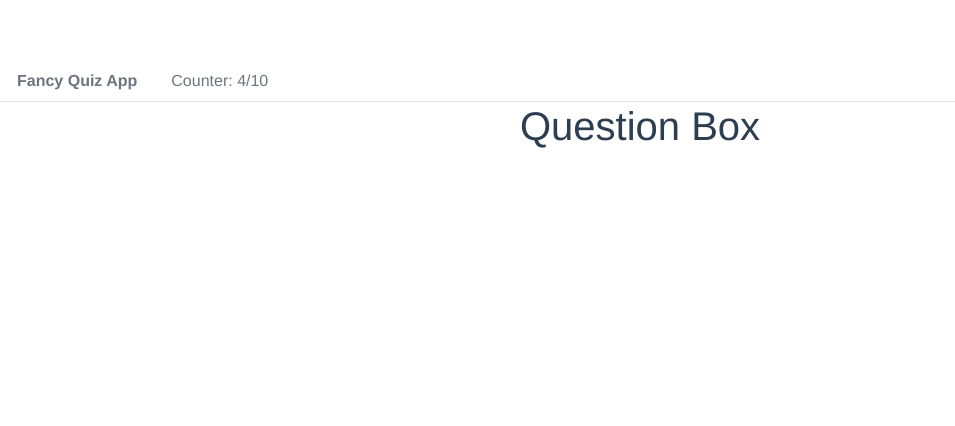
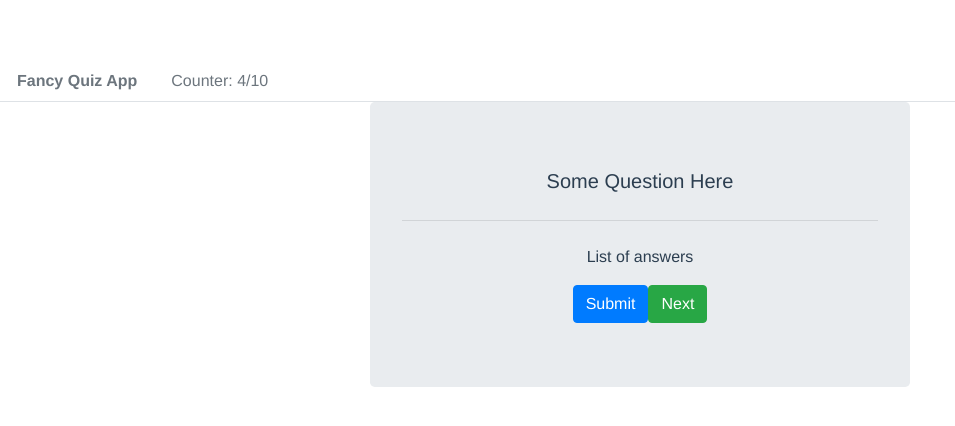
Before and after one commit to DylanAttal/quiz, a Vue app: page / in a window 1280 px wide. Shown: the top 426 px of the page, without its empty margins (0-955 px from the left). Built offline with nearby package versions, Linux system fonts and the light colour scheme.

Commit message:
Jumbotron set up for QuestionBox

```diff
--- a/src/App.vue
+++ b/src/App.vue
@@ -1,7 +1,13 @@
 <template>
   <div id="app">
     <Header/>
-    <QuestionBox/>
+    <b-container class="bv-example-row">
+      <b-row>
+        <b-col sm="6" offset="3">
+          <QuestionBox/>
+        </b-col>
+      </b-row>
+    </b-container>
   </div>
 </template>
 
--- a/src/components/QuestionBox.vue
+++ b/src/components/QuestionBox.vue
@@ -1,3 +1,14 @@
 <template>
-  <h1>Question Box</h1>
+  <div>
+    <b-jumbotron>
+      <template slot="lead">Some Question Here</template>
+
+      <hr class="my-4">
+
+      <p>List of answers</p>
+
+      <b-button variant="primary" href="#">Submit</b-button>
+      <b-button variant="success" href="#">Next</b-button>
+    </b-jumbotron>
+  </div>
 </template>
```
